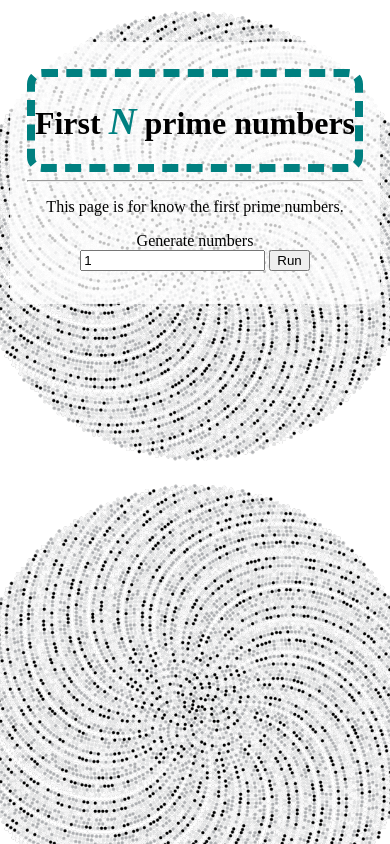
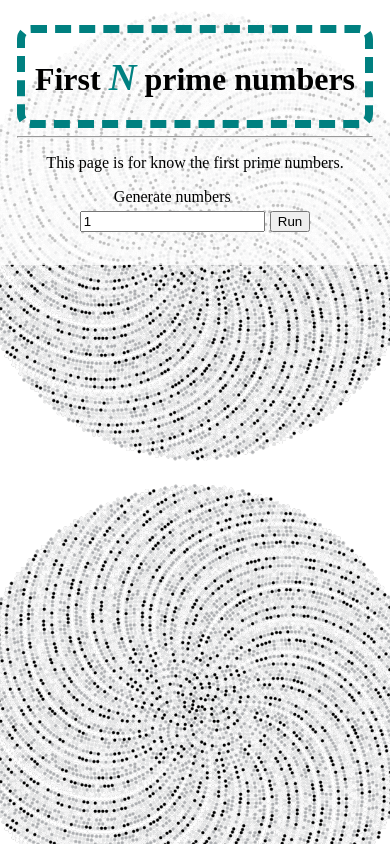
Before and after one commit to Ebriopes/NumerosPrimos, a plain HTML site: page index.html in a window 390 px wide. Drawn offline with Linux system fonts and the light colour scheme.

Commit message:
make responsive

```diff
--- a/css/style.css
+++ b/css/style.css
@@ -1,6 +1,6 @@
 /*basic style sheet */
 
-.padre {
+.body {
 	justify-content: center;
 	align-items: center;
 
@@ -10,32 +10,52 @@
 	background-attachment: fixed;
 	background-position: center top;
 }
-div.fnd {
+.container {
 	border-radius: 10px;
 	background-image: url("../img/background-trans.png");
-	max-width: 90%;
+	max-width: 80%;
 	margin-top: 5vh;
 	margin-right: auto;
 	margin-left: auto;
 	padding: 2vh;
 	position: relative;
 }
-div.marc {
+.border {
 	border: 8px dashed teal;
-	border-radius: 15px;
-	margin-top: 10px;
+	border-radius: 14px;
+	max-width: 450px;
+	margin-top: 1vh;
 	margin-left: auto;
 	margin-right: auto;
+	padding: 0 5px 0 5px;
+}
+.grid{
+	justify-content: center;
+	display: grid;
+	grid-template-columns: max-content max-content;
+	grid-gap: 5px;
+}
+/*.grid label{
+	text-align: start;
+}*/
+.tCenter{
+	position: relative;
+	text-align: center;
+	word-wrap: break-word;
 }
 h1 i {
-	color: teal
+	color: teal;
 }
-p {
-	word-wrap: break-word;
+hr {
+	max-width: 450px;
 }
-.contentSmall {
-	max-width: 450px
+@media screen and (max-width: 500px){
+	.body{
+		margin: 0;
+	}
+	.container{
+		border-radius: 0;
+		max-width: 100%;
+		margin: 0;
+	}
 }
-.tCenter{
-	text-align: center;
-}
--- a/index.html
+++ b/index.html
@@ -1,18 +1,24 @@
 <!DOCTYPE html>
 <html>
 	<head lang="en-US">
+		<meta charset="UTF-8">
+		<meta name="keywords" content="numbers, prime, generate">
+		<meta name="description" content="Prime numbers generator">
+		<meta name="autor" content="Ebriopes">
+		<meta name="viewport" content="width=device-width, initial-scale=1.0">
 		<title>Prime numbers</title>
 		<link rel="stylesheet" type="text/css" href="css/style.css">
+		<script type="text/javascript" src="javascript/PrimeNumbers.js"></script>
 	</head>
-	<body class="bkg padre">
-		<div class="fnd">
-			<div class="marc contentSmall">
+	<body class="body">
+		<div class="container">
+			<div class="border">
 				<h1 class="tCenter">First <i><big>N</big></i> prime numbers</h1>
 			</div>
 			<div class="tCenter">
-				<hr class="contentSmall" />
-				<p class="tCenter">This page is for know the first prime numbers.</p>
-				<label>
+				<hr/>
+				<p>This page is for know the first prime numbers.</p>
+				<label class="grid">
 					<label for="selPrime">Generate numbers</label><br>
 					<input type="number" id="selPrime" min=1 value="1">
 					<button onclick="primee()">Run</button>
@@ -21,5 +27,4 @@
 			</div>
 		</div>
 	</body>
-	<script type="text/javascript" src="javascript/PrimeNumbers.js"></script>
 </html>
--- a/javascript/PrimeNumbers.js
+++ b/javascript/PrimeNumbers.js
@@ -14,6 +14,7 @@ function primee(){
 
     //si escojemos un número mayor a 1
     case (primeS>1):
+      let primNum = ''
       //bucle que cesa hasta tner la cantidad de digitos especificados
       while(primeS > baseData.length){
         //bucle que cesa cuando un numero no es primo
@@ -34,7 +35,10 @@ function primee(){
         //Aumento en caso de que se pruebe un número no primo
         base +=2;
       }
-      document.getElementById('res').innerHTML='The Numbers are: <br>' + baseData;
+      for (const num in baseData) {
+        primNum += '<label>' + baseData[num] + '</label>  '
+      }
+      document.getElementById('res').innerHTML='The Numbers are: <br> <div>' + primNum + '</div>';
       break;
     default:
       document.getElementById('res').innerHTML='Apparently you didn\'t use numbers. :c';
```
